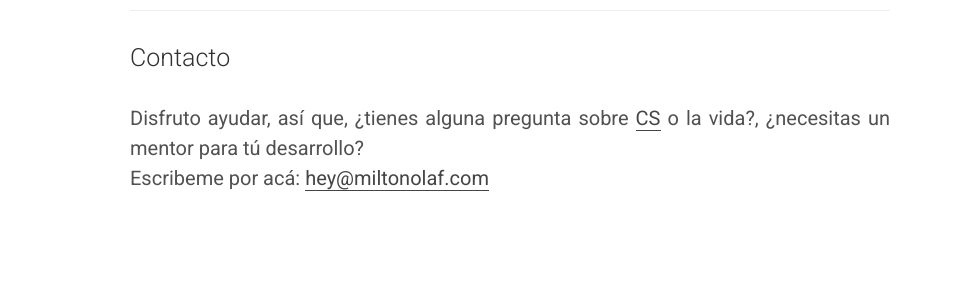
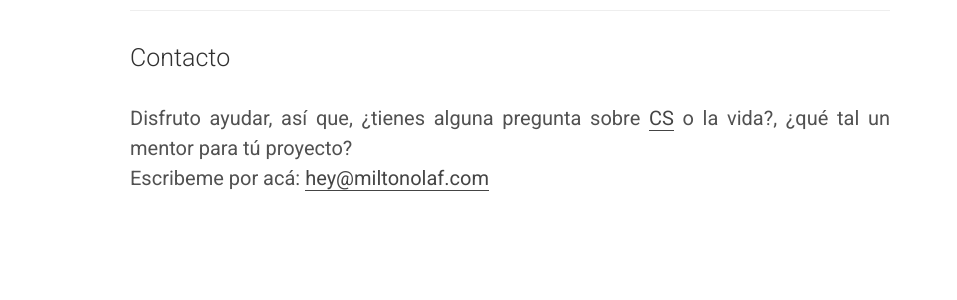
Before and after one commit to MiltonOlaf/miltonolaf.github.io, a Jekyll site: the page built from index.html, in a window 1280 px wide. Shown: the part 1525-1825 px from the top of the page, without its empty margins (130-1087 px from the left). Built offline with Jekyll 4.4.1, drawn with Linux system fonts in a browser that asks for light colours; nearby versions of some CDN libraries; comment, search, counter and statistics services are not loaded.

Commit message:
Contacto cambio

```diff
--- a/index.html
+++ b/index.html
@@ -30,7 +30,7 @@ title: Home
     <hr>
     <h3>Contacto</h3>
     <p align="justify">
-      Disfruto ayudar, así que, ¿tienes alguna pregunta sobre <a title="Computer Science">CS</a> o la vida?, ¿necesitas un mentor para tú desarrollo?<br>
+      Disfruto ayudar, así que, ¿tienes alguna pregunta sobre <a title="Computer Science">CS</a> o la vida?, ¿qué tal un mentor para tú proyecto?<br>
       Escribeme por acá: <a href="mailto: hey@miltonolaf.com">hey@miltonolaf.com</a>
     </p>
   </div>
```
